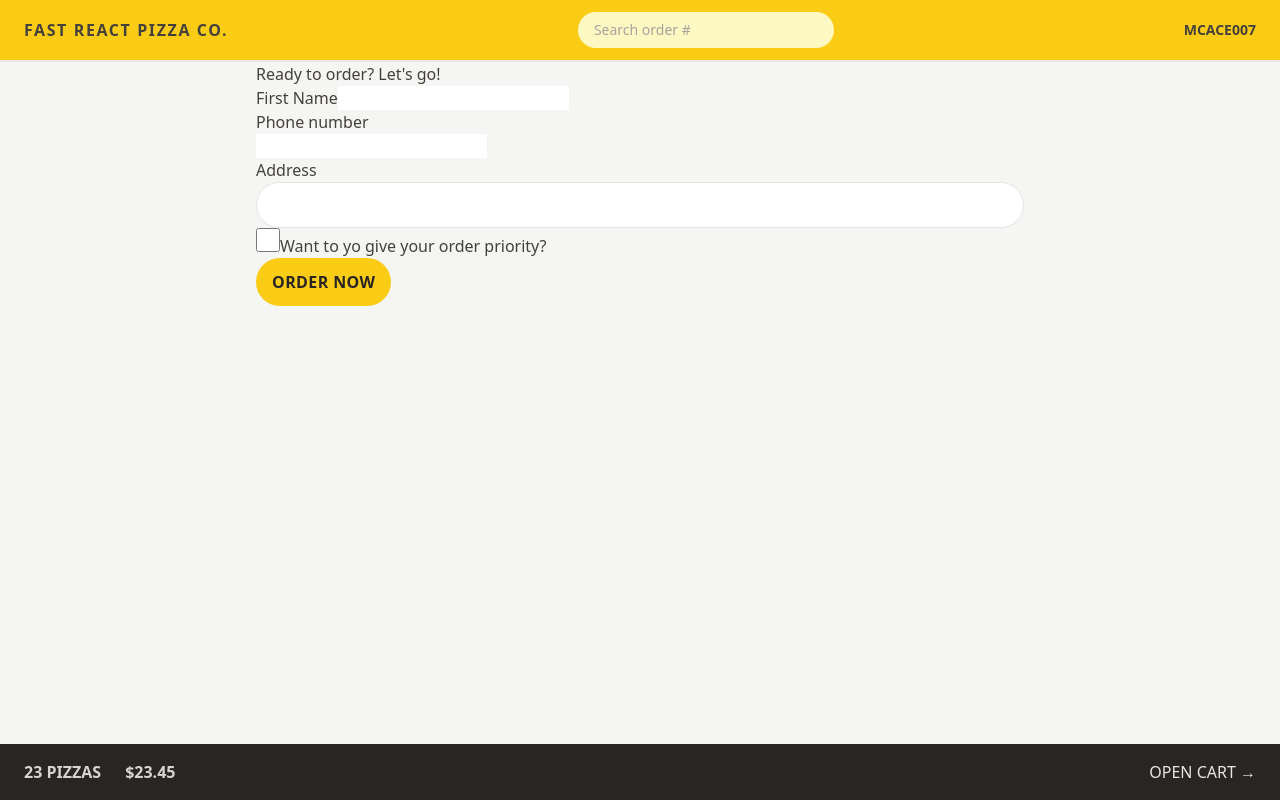
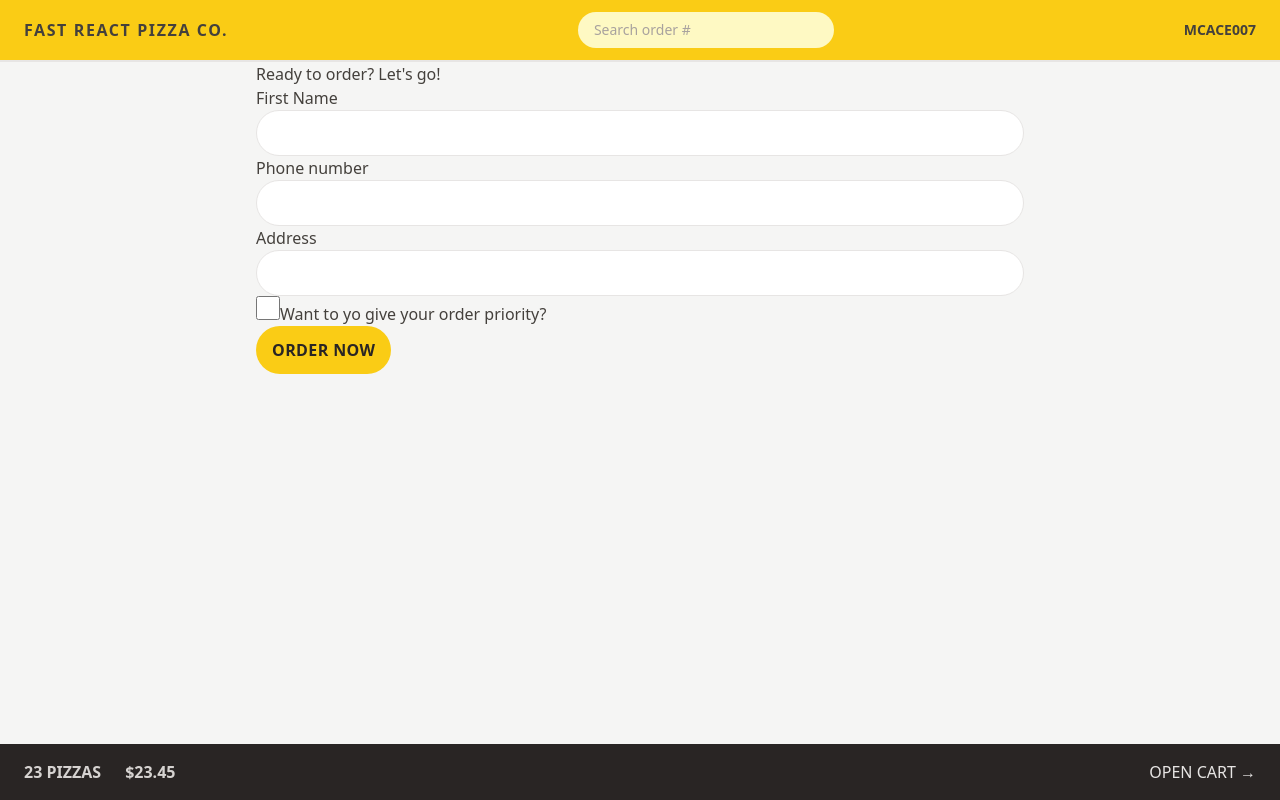
Before and after one commit to McACE007/Fast-React-Pizza-Co, a React (Vite) app: page /order/new in a window 1280 px wide. Built offline with nearby package versions, Linux system fonts and the light colour scheme.

Commit message:
Update: Reusing Styles with @apply

```diff
--- a/src/features/order/CreateOrder.jsx
+++ b/src/features/order/CreateOrder.jsx
@@ -48,13 +48,13 @@
       <Form method="POST">
         <div>
           <label>First Name</label>
-          <input type="text" name="customer" required />
+          <input className="input" type="text" name="customer" required />
         </div>
 
         <div>
           <label>Phone number</label>
           <div>
-            <input type="tel" name="phone" required />
+            <input className="input" type="tel" name="phone" required />
           </div>
           {formErrors?.phone && <p>{formErrors.phone}</p>}
         </div>
@@ -62,18 +62,13 @@
         <div>
           <label>Address</label>
           <div>
-            <input
-              className="w-full rounded-full border border-stone-200 px-4 py-2 text-sm transition-all duration-300 placeholder:text-stone-400 focus:outline-none focus:ring focus:ring-yellow-400 md:px-6 md:py-3 "
-              type="text"
-              name="address"
-              required
-            />
+            <input className="input" type="text" name="address" required />
           </div>
         </div>
 
         <div>
           <input
-            className="h-6 w-6 accent-yellow-400"
+            className="h-6 w-6 accent-yellow-400 focus:outline-none focus:ring focus:ring-yellow-400 focus:ring-offset-2"
             type="checkbox"
             name="priority"
             id="priority"
--- a/src/index.css
+++ b/src/index.css
@@ -2,29 +2,11 @@
 @tailwind components;
 @tailwind utilities;
 
-/* body { */
-/*   font-family: */
-/*     system-ui, */
-/*     -apple-system, */
-/*     BlinkMacSystemFont, */
-/*     "Segoe UI", */
-/*     Roboto, */
-/*     Oxygen, */
-/*     Ubuntu, */
-/*     Cantarell, */
-/*     "Open Sans", */
-/*     "Helvetica Neue", */
-/*     sans-serif; */
-/*   background-color: #f7f7f7; */
-/*   color: #444; */
-/* } */
-/**/
-/* .layout { */
-/*   display: grid; */
-/*   grid-template-rows: auto 1fr auto; */
-/*   gap: 32px; */
-/*   height: 100dvh; */
-/* } */
+@layer components {
+  .input {
+    @apply w-full rounded-full border border-stone-200 px-4 py-2 text-sm transition-all duration-300 placeholder:text-stone-400 focus:outline-none focus:ring focus:ring-yellow-400 md:px-6 md:py-3;
+  }
+}
 
 /* https://dev.to/afif/i-made-100-css-loaders-for-your-next-project-4eje */
 .loader {
```
